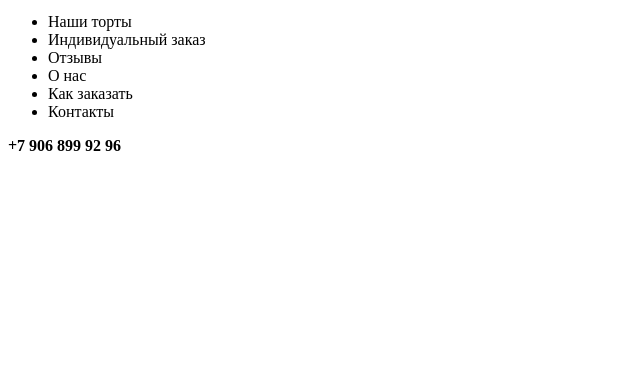
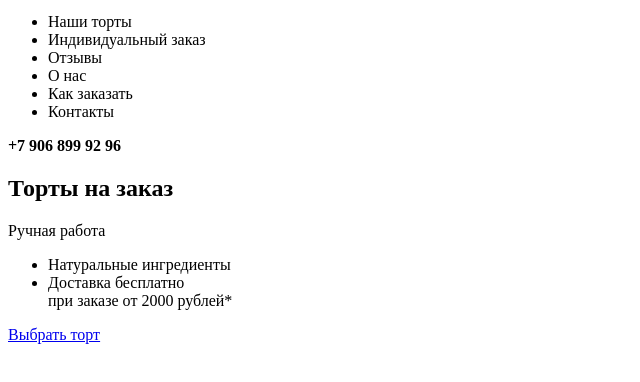
Before and after one commit to eighty-eighth/cakes, a website: page index.html in a window 1280 px wide. Shown: the part 50-432 px from the top of the page, without its empty margins (0-640 px from the left). Drawn offline with Linux system fonts and the light colour scheme.

Commit message:
3.2. - Разметка pitch - раздел краткой презентации сайта

```diff
--- a/index.html
+++ b/index.html
@@ -21,7 +21,22 @@
       </nav>
       <b class="page-header__contact-phone">+7 906 899 92 96</b>
     </header>
-    <main class="page-main"></main>
+    <main class="page-main">
+      <section class="pitch">
+        <h1 class="page-title">Торты на заказ</h1>
+        <span class="pitch__tagline">Ручная работа</span>
+        <ul class="pitch__offers-list">
+          <li class="pitch__offer-item">
+            Натуральные ингредиенты
+          </li>
+          <li class="pitch__offer-item">
+            Доставка бесплатно<br> при заказе
+            от 2000 рублей*
+          </li>
+        </ul>
+        <a class="pitch__button-choose btn" href="#">Выбрать торт</a>
+      </section>
+    </main>
     <footer class="page-footer"></footer>
   </body>
 </html>
```
